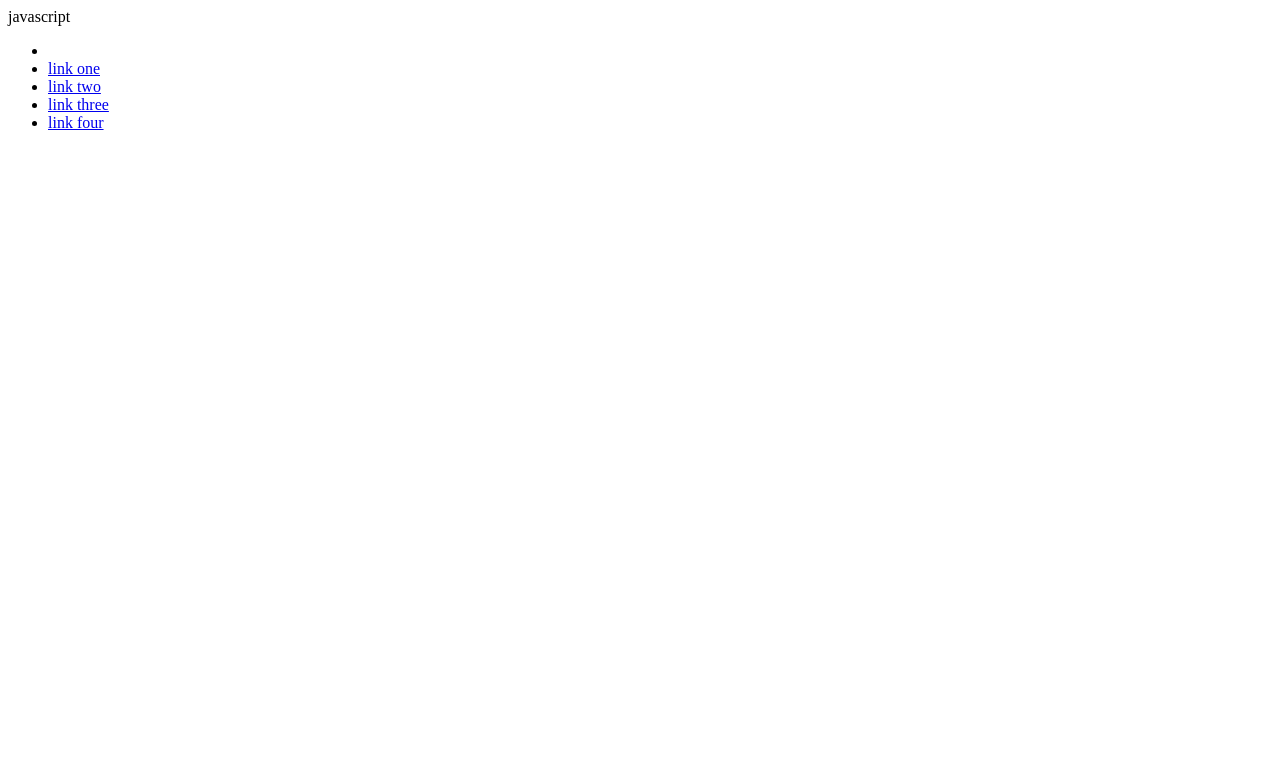
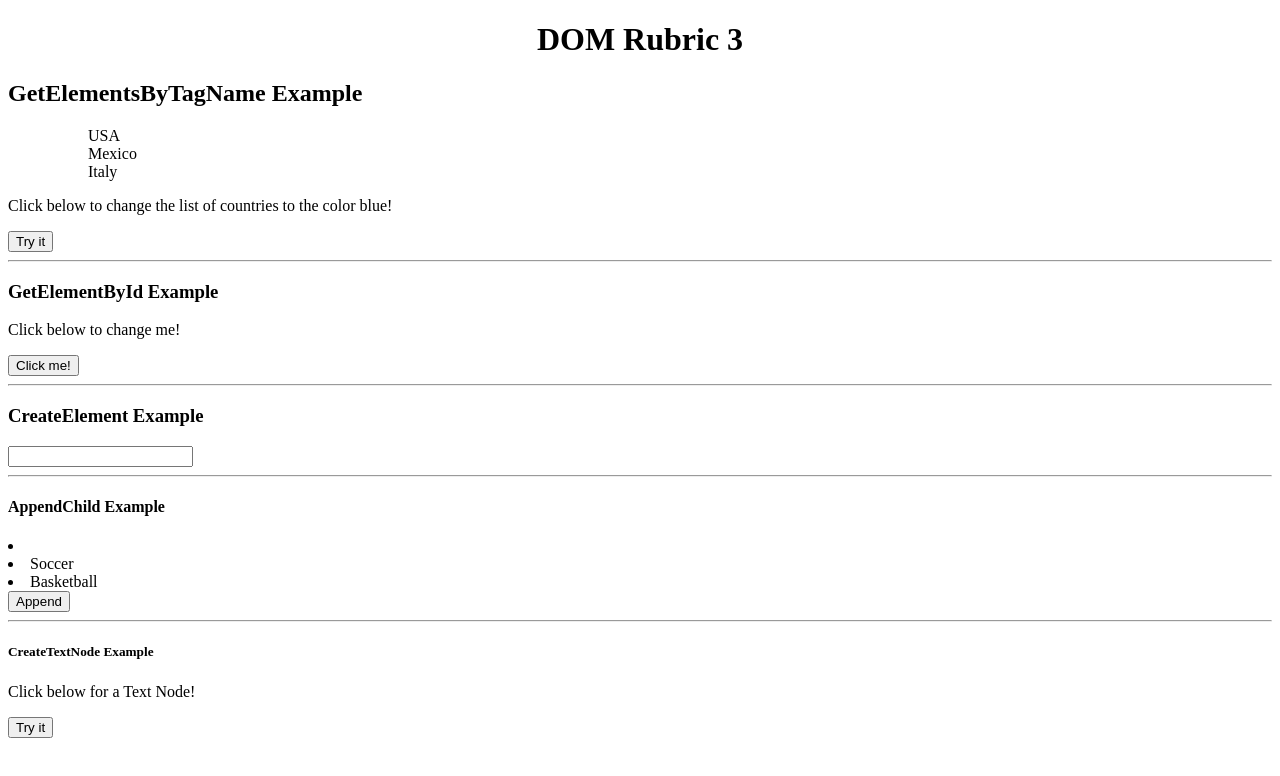
Before and after one commit to oscarf23/DOM-rubric-3, a plain HTML site: page index.html in a window 1280 px wide. Drawn offline with Linux system fonts and the light colour scheme.

Commit message:
2nd commit

```diff
--- a/index.html
+++ b/index.html
@@ -6,18 +6,97 @@
 <link href="main.css" rel="stylesheet" type="text/css">
 </head>
 
-	<script> document.write("javascript");</script>
+<h1 style="text-align: center;">DOM Rubric 3</h1>
 
-	<div class="sidebar">
-	<ul id="demoparent" class="nav">
-	<li id="demochild"></li>
-	<li><a href="#">link one</a></li>
-	<li><a href="#">link two</a></li>
-	<li><a href="#">link three</a></li>
-	<li><a href="#">link four</a></li>
-	</ul>
-	<p>&nbsp;</p>
-	</div>
+<h2>GetElementsByTagName Example</h2>
+
+<ul id="countries">
+<ul>USA</ul>
+
+<ul>Mexico</ul>
+
+<ul>Italy</ul>
+</ul>
+
+<p>Click below to change the list of countries to the color blue!</p>
+
+<button onclick="blueFunction()">Try it</button>
+
+<script>
+function blueFunction() {
+  var x = document.getElementsByTagName("ul");
+  var i;
+  for (i = 0; i < x.length; i++) {
+    x[i].style.backgroundColor = "blue";
+  }
+}
+</script>
+
+
+	<hr>
+
+	<h3>GetElementById Example</h3>
+
+
+<p id="test">Click below to change me!</p>
+
+<button onclick="IdFunction()">Click me! </button>
+
+<script>
+	function IdFunction() {
+	  document.getElementById("test").innerHTML = "I changed!"
+	}
+	</script>
+
+	<hr>
+
+	<h3>CreateElement Example</h3>
+
+	<script>
+let newElement = document.createElement("input");
+
+
+document.body.appendChild(newElement);
+	</script>
+
+	<hr>
+
+	<h4>AppendChild Example</h4>
+
+	<li id="SportList">
+		<li>Soccer</li>
+		<li>Basketball</li>
+	</li>
+
+	  <button onclick="SportFunction()">Append</button>
+
+	  <script>
+	  function SportFunction() {
+		var node = document.createElement("LI");
+		var textnode = document.createTextNode("Golf");
+		node.appendChild(textnode);
+		document.getElementById("SportList").appendChild(node);
+	  }
+	  </script>
+
+	  <hr>
+
+	  <h5>CreateTextNode Example</h5>
+
+	  <p>Click below for a Text Node!</p>
+
+<button onclick="TextFunction()">Try it</button>
+
+<script>
+function TextFunction() {
+  var t = document.createTextNode("Hi! I'm a TextNode");
+  document.body.appendChild(t);
+}
+</script>
+
+
+
+
 
 
 
```
Also changed, not shown: script.js (added).
